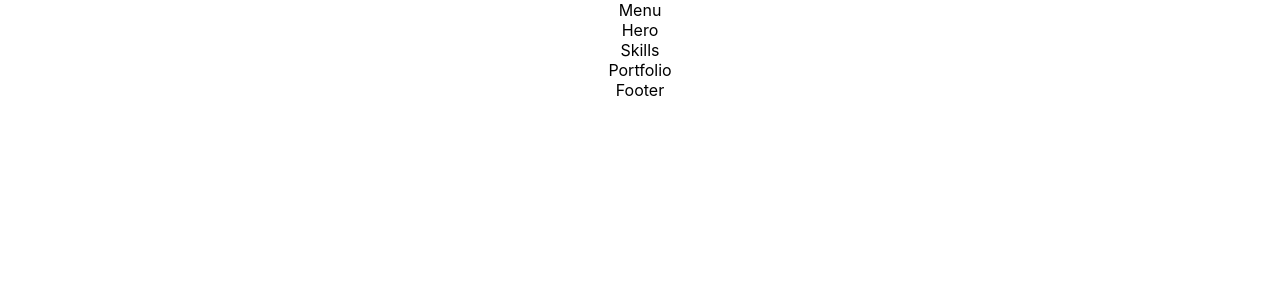
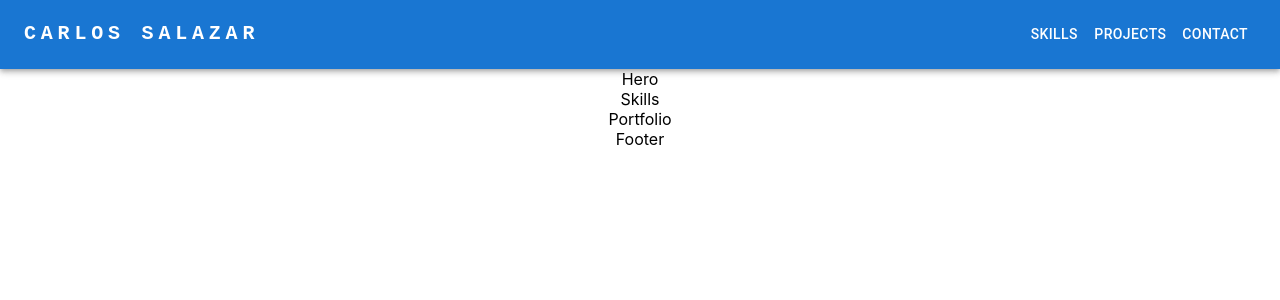
Before and after one commit to telcash/portfolio, a React (Create React App) app: page / in a window 1280 px wide. Shown: the top 300 px of the page. Built offline with nearby package versions, Linux system fonts and the light colour scheme.

Commit message:
Realizada implementación inicial del menu de navegacion

```diff
--- a/package.json
+++ b/package.json
@@ -5,6 +5,7 @@
   "dependencies": {
     "@emotion/react": "^11.11.3",
     "@emotion/styled": "^11.11.0",
+    "@mui/icons-material": "^5.14.5",
     "@mui/material": "^5.15.4",
     "@testing-library/jest-dom": "^5.17.0",
     "@testing-library/react": "^13.4.0",
--- a/src/App.js
+++ b/src/App.js
@@ -1,12 +1,12 @@
 import React from 'react';
 import './App.css';
 
-import { Menu, Hero, Skills, Portfolio, Footer } from './components/containers';
+import { Navbar, Hero, Skills, Portfolio, Footer } from './components/containers';
 
 const App = () => {
   return (
     <div className="App">
-      <nav><Menu/></nav>
+      <nav><Navbar/></nav>
       <section><Hero/></section>
       <section><Skills/></section>
       <section><Portfolio/></section>
--- a/src/components/containers/index.js
+++ b/src/components/containers/index.js
@@ -1,4 +1,4 @@
-export { default as Menu } from './menu/Menu';
+export { default as Navbar } from './navbar/Navbar';
 export { default as Hero } from './hero/Hero';
 export { default as Skills } from './skills/Skills';
 export { default as Portfolio } from './portfolio/Porfolio';
--- a/src/components/containers/menu/Menu.jsx
+++ /dev/null
@@ -1,12 +0,0 @@
-import React from "react";
-import './menu.css';
-
-const Menu = () => {
-    return (
-        <div className="cs_menu">
-            Menu
-        </div>
-    )
-}
-
-export default Menu;
--- /dev/null
+++ b/src/components/containers/navbar/Navbar.jsx
@@ -0,0 +1,124 @@
+import React from "react";
+import './navbar.css';
+
+import AppBar from '@mui/material/AppBar';
+import Box from '@mui/material/Box';
+import Toolbar from '@mui/material/Toolbar';
+import IconButton from '@mui/material/IconButton';
+import Typography from '@mui/material/Typography';
+import Menu from '@mui/material/Menu';
+import MenuIcon from '@mui/icons-material/Menu';
+import Container from '@mui/material/Container';
+import Button from '@mui/material/Button';
+import MenuItem from '@mui/material/MenuItem';
+
+const pages = ['Skills', 'Projects', 'Contact'];
+
+const Navbar = () => {
+
+    const [anchorElNav, setAnchorElNav] = React.useState(null);
+
+    const handleOpenNavMenu = (event) => {
+        setAnchorElNav(event.currentTarget);
+    };
+
+    const handleCloseNavMenu = () => {
+        setAnchorElNav(null);
+    };
+
+    return (
+        <div className="cs_navbar">
+            <AppBar position="static">
+                <Container maxWidth="xl">
+                    <Toolbar disableGutters>
+                        <Typography
+                            variant="h6"
+                            noWrap
+                            component="a"
+                            href="#app-bar-with-responsive-menu"
+                            sx={{
+                            mr: 2,
+                            display: { xs: 'none', md: 'flex' },
+                            fontFamily: 'monospace',
+                            fontWeight: 700,
+                            letterSpacing: '.3rem',
+                            color: 'inherit',
+                            textDecoration: 'none',
+                            }}
+                        >
+                            CARLOS SALAZAR
+                        </Typography>
+
+                        <Box sx={{ flexGrow: 1, display: { xs: 'flex', md: 'none' } }}>
+                            <IconButton
+                            size="large"
+                            aria-label="account of current user"
+                            aria-controls="menu-appbar"
+                            aria-haspopup="true"
+                            onClick={handleOpenNavMenu}
+                            color="inherit"
+                            >
+                                <MenuIcon />
+                            </IconButton>
+                            <Menu
+                            id="menu-appbar"
+                            anchorEl={anchorElNav}
+                            anchorOrigin={{
+                                vertical: 'bottom',
+                                horizontal: 'left',
+                            }}
+                            keepMounted
+                            transformOrigin={{
+                                vertical: 'top',
+                                horizontal: 'left',
+                            }}
+                            open={Boolean(anchorElNav)}
+                            onClose={handleCloseNavMenu}
+                            sx={{
+                                display: { xs: 'block', md: 'none' },
+                            }}
+                            >
+                            {pages.map((page) => (
+                                <MenuItem key={page} onClick={handleCloseNavMenu}>
+                                <Typography textAlign="center">{page}</Typography>
+                                </MenuItem>
+                            ))}
+                            </Menu>
+                        </Box>
+                        <Typography
+                            variant="h5"
+                            noWrap
+                            component="a"
+                            href="#app-bar-with-responsive-menu"
+                            sx={{
+                            mr: 2,
+                            display: { xs: 'flex', md: 'none' },
+                            flexGrow: 1,
+                            fontFamily: 'monospace',
+                            fontWeight: 700,
+                            letterSpacing: '.3rem',
+                            color: 'inherit',
+                            textDecoration: 'none',
+                            }}
+                        >
+                            CARLOS SALAZAR
+                        </Typography>
+                        <Box sx={{ flexGrow: 1, justifyContent: 'flex-end', display: { xs: 'none', md: 'flex' } }}>
+                            {pages.map((page) => (
+                            <Button
+                                key={page}
+                                onClick={handleCloseNavMenu}
+                                sx={{ my: 2, color: 'white', display: 'block' }}
+                            >
+                                {page}
+                            </Button>
+                            ))}
+                        </Box>
+                    </Toolbar>
+                </Container>
+            </AppBar>
+        </div>
+    );
+};
+
+export default Navbar;
```
Also changed, not shown: src/components/containers/navbar/navbar.css (added), 1 other file (tests, documents, lock files or other folders).
